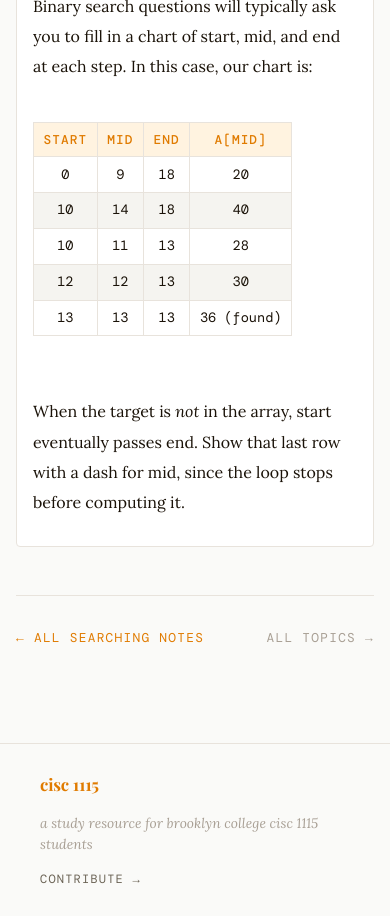
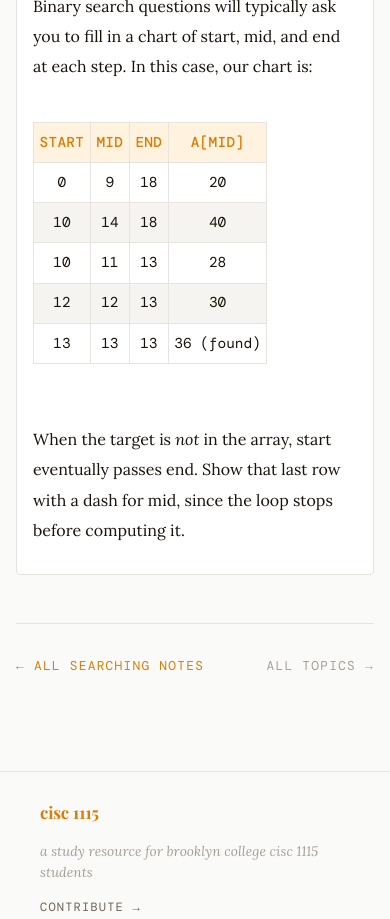
Before and after one commit to ShawnEvans77/cisc-1115, a React (Vite) app: page /notes/searching/binarysearch in a window 390 px wide. Shown: the part 3260-4179 px from the top of the page. Built offline with nearby package versions, Linux system fonts and the light colour scheme; a web font is replaced by a local one.

Commit message:
Make content tables larger

```diff
--- a/src/styles/details.css
+++ b/src/styles/details.css
@@ -213,16 +213,16 @@
   .content-table {
     border-collapse: collapse;
     font-family: var(--font-mono);
-    font-size: 1rem;
+    font-size: 1.15rem;
     font-variant-numeric: tabular-nums;
     color: var(--color-ink);
-    min-width: 12rem;
+    min-width: 14rem;
   }
 
   .content-table th,
   .content-table td {
     border: 1.5px solid var(--color-border);
-    padding: 0.55rem 1.1rem;
+    padding: 0.75rem 1.4rem;
     text-align: center;
     white-space: nowrap;
   }
@@ -230,7 +230,7 @@
   .content-table th {
     background-color: var(--color-orange-light);
     color: var(--color-orange);
-    font-size: 0.8rem;
+    font-size: 0.9rem;
     font-weight: 500;
     letter-spacing: 0.08em;
     text-transform: uppercase;
--- a/src/styles/mobile.css
+++ b/src/styles/mobile.css
@@ -67,9 +67,10 @@
   .content-block  { padding: 1.25rem 1rem; }
 
   .code-scroll-wrapper pre { font-size: 0.83rem; line-height: 1.85; padding: 1rem; tab-size: 2; }
-  .content-table           { font-size: 0.85rem; }
+  .content-table           { font-size: 0.9rem; }
   .content-table th,
-  .content-table td        { padding: 0.45rem 0.6rem; white-space: normal; }
+  .content-table td        { padding: 0.55rem 0.35rem; white-space: normal; }
+  .content-table th        { letter-spacing: 0.02em; }
 
   .copy-btn { width: 100%; text-align: center; }
   .finish-toggle { width: 100%; text-align: center; }
```
